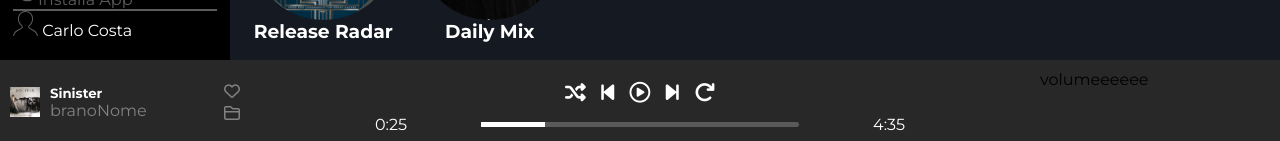
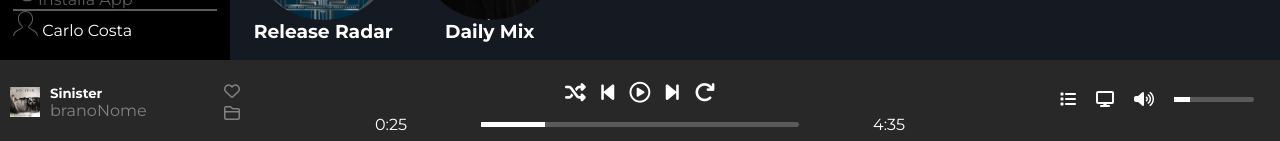
Before and after one commit to CarloCosta92/html-css-spotifyweb, a plain HTML site: page day-3/index.html in a window 1280 px wide. Shown: the part 945-1086 px from the top of the page. Drawn offline with Linux system fonts and the light colour scheme.

Commit message:
feat: footer-right

```diff
--- a/day-3/index.html
+++ b/day-3/index.html
@@ -348,7 +348,18 @@
             <div class="footer-right">
 
 
-                <div class="volume">volumeeeeee</div>
+                <div class="volume">
+                    <ul>
+                        <li><i class="fa-solid fa-list"></i></li>
+                        <li><i class="fa-solid fa-display"></i></li>
+                        <li><i class="fa-solid fa-volume-high"></i></li>
+                        <li>
+                            <div class="container-barra-dx">
+                                <div class="barra-dx"></div>
+                            </div>
+                        </li>
+                    </ul>
+                </div>
 
             </div>
         </div>
--- a/day-3/style.css
+++ b/day-3/style.css
@@ -450,6 +450,31 @@ footer{
     max-width: 230px;
     flex-grow: 1;
     flex-shrink: 0;
+    color: #ffffff;
+}
+
+.volume ul{
+
+    display: flex;
+    justify-content: space-between;
+    padding: 20px 20px;
+    gap: 20px;
+    align-items: center;
+}
+
+.container-barra-dx{
+    vertical-align: middle;
+    width: 80px;
+    height: 5px;
+    background-color: #5a5a5a;
+    border-radius: 5px;
+}
+
+.barra-dx{
+    width: 20%;
+    height: 100%;
+    background-color: #ffffff;
+
 }
 
 
@@ -519,6 +544,10 @@ footer{
         display: flex;
     }
 
+    .container-barra-dx{
+        max-width: 100px;
+    }
+
 
 
 
@@ -551,6 +580,10 @@ footer{
 
     .time{
         width: 320px;
+    }
+
+    .container-barra-dx{
+        max-width: 120px;
     }
 
 
```
